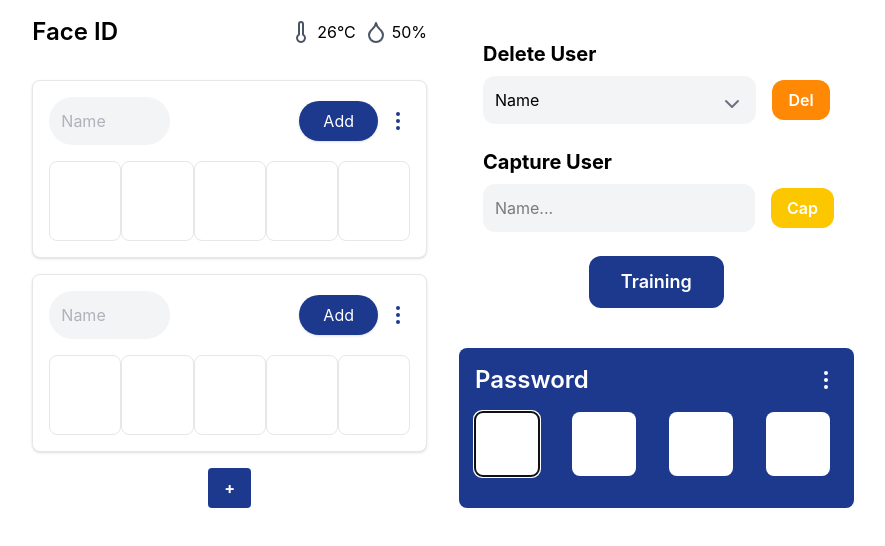
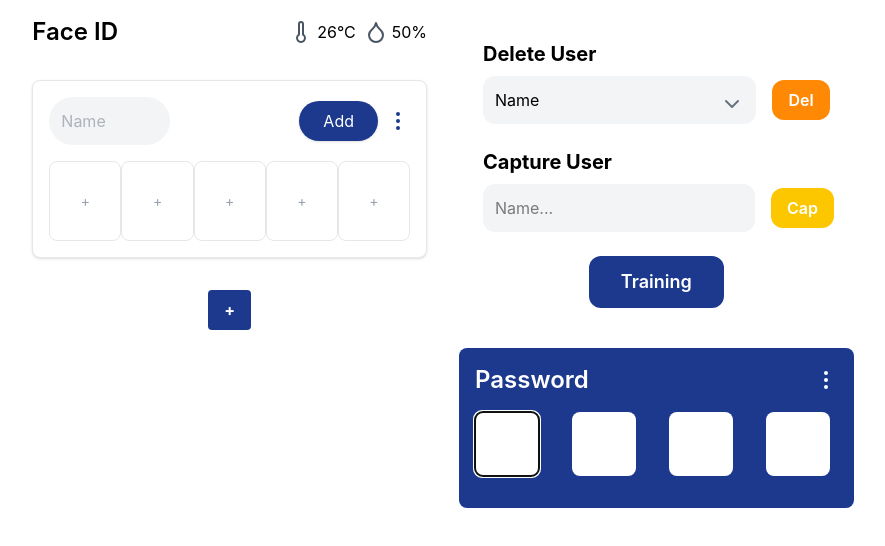
Before and after one commit to summer0404/YOLOHOME-15, a React (Vite) app: page /info in a window 1280 px wide. Shown: the top 546 px of the page, without its empty margins (197-1082 px from the left). Built offline with nearby package versions, Linux system fonts and the light colour scheme.

Commit message:
feat: add uploadFace api

```diff
--- a/package.json
+++ b/package.json
@@ -11,6 +11,7 @@
   },
   "dependencies": {
     "@tailwindcss/vite": "^4.0.8",
+    "axios": "^1.8.1",
     "lucide-react": "^0.477.0",
     "react": "^19.0.0",
     "react-dom": "^19.0.0",
--- /dev/null
+++ b/src/api/services/uploadFaces.js
@@ -0,0 +1,33 @@
+import axios from "axios";
+
+const API_URL = "https://36b6-14-187-91-80.ngrok-free.app/upload-faces/";
+
+export const uploadFace = async (name, files) => {
+  if (!files || files.length !== 5) {
+    throw new Error("Exactly 5 files are required");
+  }
+
+  const formData = new FormData();
+
+  // Append each file individually
+  files.forEach((file, index) => {
+    formData.append("files", file);
+  });
+
+  try {
+    const response = await axios.post(
+      `${API_URL}?name=${encodeURIComponent(name)}`,
+      formData,
+      {
+        headers: {
+          "Content-Type": "multipart/form-data",
+        },
+      }
+    );
+
+    return response.data;
+  } catch (error) {
+    console.error("Upload failed:", error.response?.data || error);
+    throw error;
+  }
+};
--- a/src/components/info/AddButton.jsx
+++ b/src/components/info/AddButton.jsx
@@ -1,7 +1,9 @@
-export default function AddButton() {
+export default function AddButton({onClick}) {
     return (
         <div className="mt-4">
-        <button className="bg-blue-900 hover:bg-blue-700 text-white font-bold py-2 px-4 rounded">
+        <button
+        className="bg-blue-900 hover:bg-blue-700 text-white font-bold py-2 px-4 rounded"
+        onClick={onClick}>
         +
         </button>
         </div>
--- a/src/components/info/FaceIdInput.jsx
+++ b/src/components/info/FaceIdInput.jsx
@@ -1,6 +1,47 @@
+import { useState } from "react";
 import { MoreVertical } from "lucide-react";
+import { uploadFace } from "../../api/services/uploadFaces";
 
 export default function FaceIdInput() {
+  const [name, setName] = useState("");
+  const [files, setFiles] = useState(Array(5).fill(null)); // Store 5 files
+  const [message, setMessage] = useState("");
+  const [isSuccess, setIsSuccess] = useState(false);
+  const [previews, setPreviews] = useState(Array(5).fill(null));
+
+  const handleFileChange = (index, file) => {
+    if (!file) return;
+
+    const updatedFiles = [...files];
+    const updatedPreviews = [...previews];
+
+    updatedFiles[index] = file;
+    updatedPreviews[index] = URL.createObjectURL(file);
+
+    setFiles(updatedFiles);
+    setPreviews(updatedPreviews);
+
+    console.log("Files:", updatedFiles);
+  };
+
+  const handleUpload = async () => {
+    if (!name.trim() || files.some((file) => file === null)) {
+      setMessage("Please enter a name and select 5 pictures.");
+      setIsSuccess(false);
+      return;
+    }
+
+    try {
+      const response = await uploadFace(name, files);
+      setMessage("Upload successful!");
+      setIsSuccess(true);
+      console.log("Response:", response);
+    } catch (error) {
+      setMessage("Upload failed. Please try again.");
+      setIsSuccess(false);
+    }
+  };
+
   return (
     <>
       <div className="w-full max-w-4xl p-4 bg-white rounded-lg - shadow-sm border border-gray-200 flex flex-col mt-4">
@@ -8,10 +49,15 @@ export default function FaceIdInput() {
           <input
             type="text"
             placeholder="Name"
+            value={name}
+            onChange={(e) => setName(e.target.value)}
             className="p-3 rounded-4xl bg-gray-100 w-1/3 text-gray-500 outline-none"
           />
           <div className="flex items-center space-x-2">
-          <button className="px-6 py-2 bg-blue-900 text-white rounded-full shadow">
+          <button
+          className="px-6 py-2 bg-blue-900 text-white rounded-full shadow hover:bg-blue-700"
+          onClick={handleUpload}
+          >
             Add
           </button>
           <MoreVertical className="text-blue-900 cursor-pointer" />
@@ -19,13 +65,30 @@ export default function FaceIdInput() {
         </div>
 
         <div className="flex justify-between">
-          {[...Array(5)].map((_, index) => (
-            <div
-              key={index}
-              className="w-20 h-20 bg-white rounded-lg flex items-center justify-center border border-gray-200"
-            ></div>
-          ))}
-        </div>
+        {[...Array(5)].map((_, index) => (
+          <label
+            key={index}
+            className="w-20 h-20 border border-gray-200 rounded-lg flex items-center justify-center cursor-pointer overflow-hidden"
+          >
+            {previews[index] ? (
+              <img src={previews[index]} alt={`Preview ${index + 1}`} className="w-full h-full object-cover" />
+            ) : (
+              <span className="text-gray-400 text-sm">+</span>
+            )}
+            <input
+              type="file"
+              accept="image/*"
+              onChange={(e) => handleFileChange(index, e.target.files[0])}
+              className="hidden"
+            />
+          </label>
+        ))}
+      </div>
+      {message && (
+        <p className={`mt-2 ${isSuccess ? 'text-green-500' : 'text-red-500'}`}>
+          {message}
+        </p>
+      )}
       </div>
     </>
   );
--- a/src/pages/Info.jsx
+++ b/src/pages/Info.jsx
@@ -1,3 +1,4 @@
+import { useState } from 'react';
 import FaceIdInput from "../components/info/FaceIdInput";
 import PasswordInput from "../components/info/PasswordInput";
 import UserActions from "../components/info/UserActions";
@@ -5,15 +6,24 @@ import FaceIDHeader from "../components/info/FaceIDHeader";
 import AddButton from "../components/info/AddButton";
 
 export default function Info() {
+  // Initialize state with one input
+  const [faceIdInputs, setFaceIdInputs] = useState([{ id: 0 }]);
+
+  // Handler to add new input
+  const handleAddInput = () => {
+    setFaceIdInputs(prevInputs => [...prevInputs, { id: prevInputs.length }]);
+  };
+
   return (
     <div className="flex min-h-screen w-2/3 mx-auto">
       {/* Left Column */}
-      <div className="w-1/2 p-4 ">
+      <div className="w-1/2 p-4">
         <FaceIDHeader />
-        <div className="flex flex-col items-center">
-        <FaceIdInput />
-        <FaceIdInput />
-        <AddButton />
+        <div className="flex flex-col items-center space-y-4">
+          {faceIdInputs.map((input) => (
+            <FaceIdInput key={input.id} />
+          ))}
+          <AddButton onClick={handleAddInput} />
         </div>
       </div>
 
```
Also changed, not shown: 1 other file (tests, documents, lock files or other folders).
